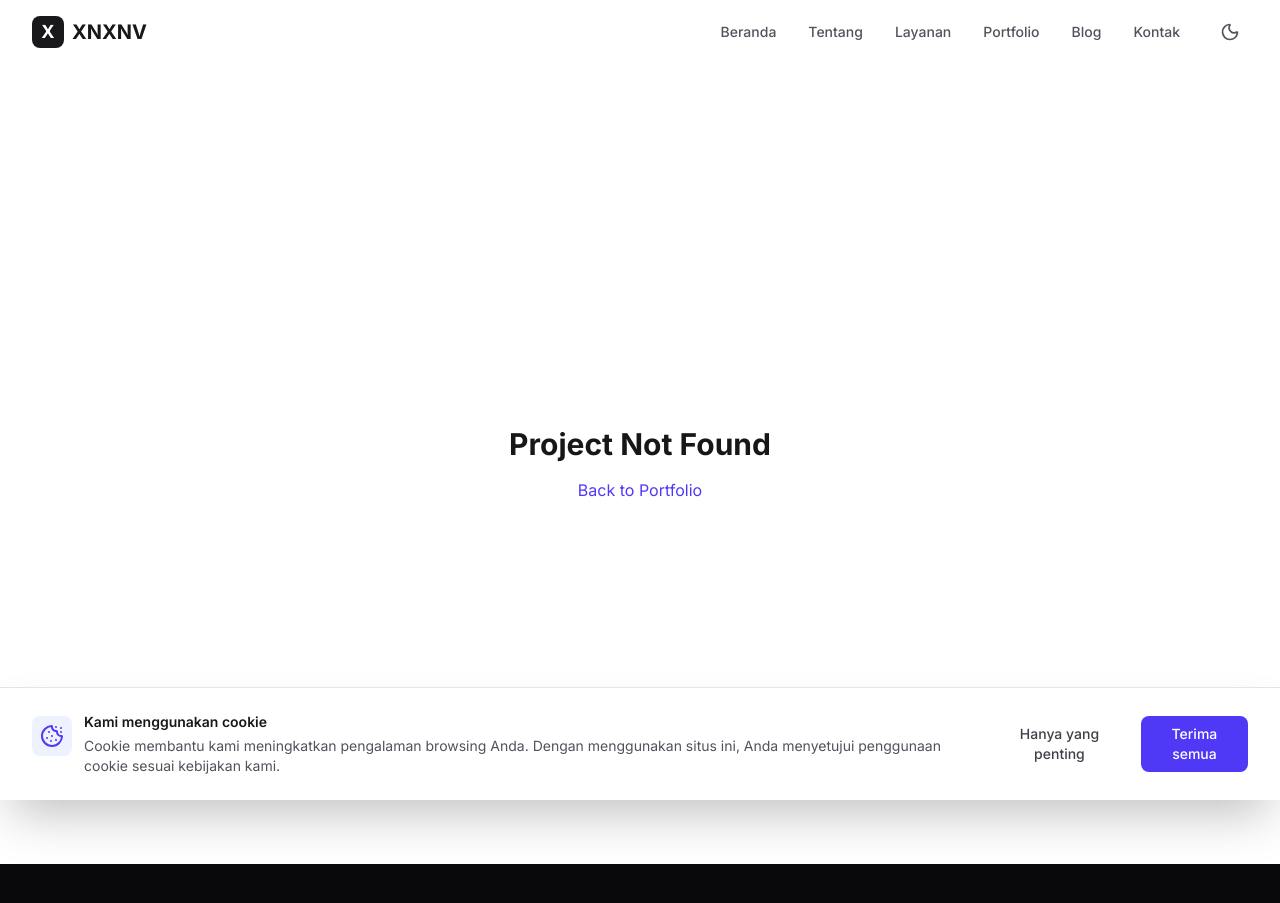
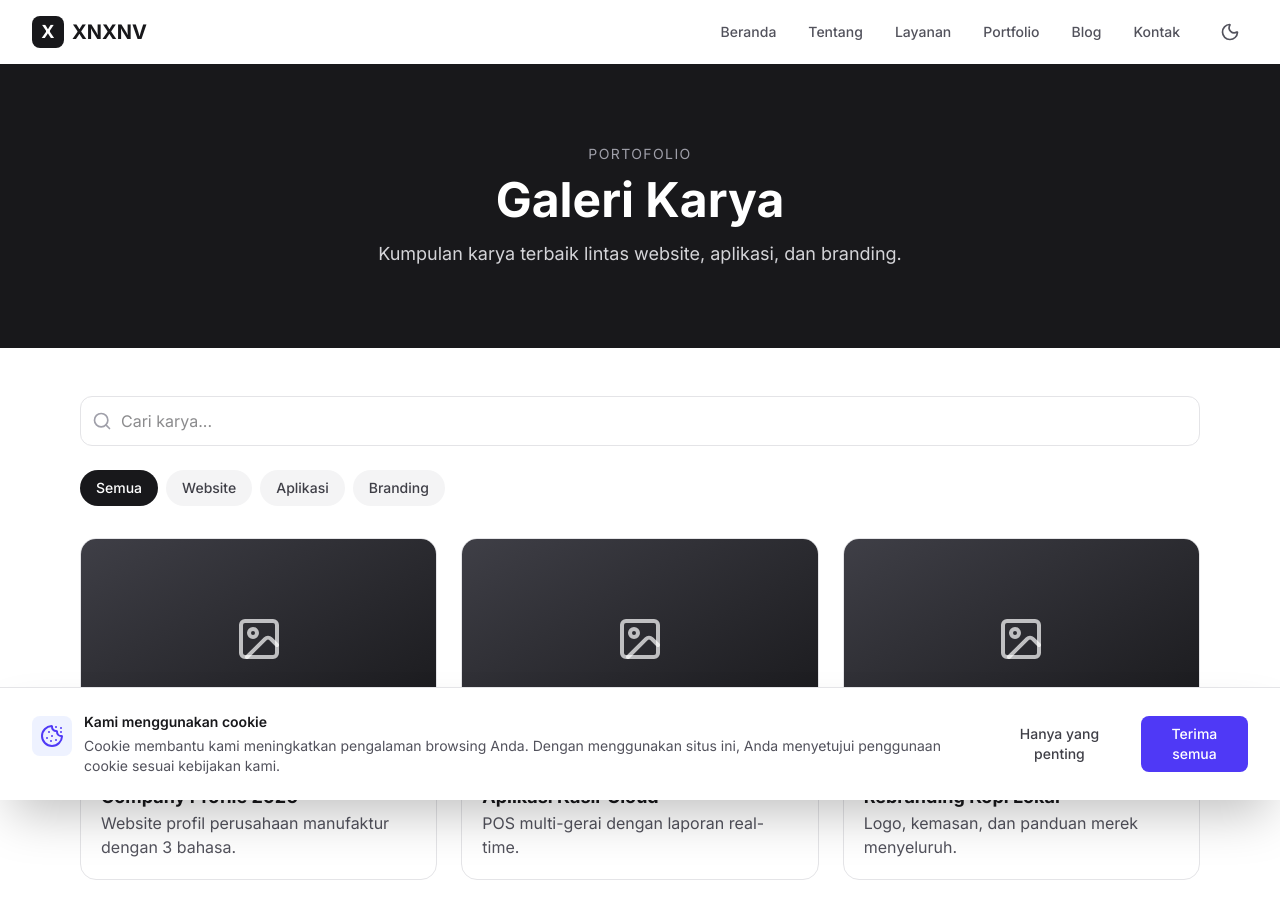
Before and after one commit to aryaapriawann-dev/XNXNV, a Next.js app: page /portfolio/gallery in a window 1280 px wide. Shown: the top 903 px of the page. Built offline with nearby package versions, Linux system fonts and the light colour scheme.

Commit message:
feat(portfolio): add Gallery page

```diff
--- /dev/null
+++ b/src/app/portfolio/gallery/page.tsx
@@ -0,0 +1,43 @@
+"use client";
+import { useMemo, useState } from "react";
+import Link from "next/link";
+import { Search, ImageIcon, ChevronRight } from "lucide-react";
+const ITEMS = [
+  { id: "1", nama: "Company Profile 2026", kategori: "website", deskripsi: "Website profil perusahaan manufaktur dengan 3 bahasa.", gambar: "profil" },
+  { id: "2", nama: "Aplikasi Kasir Cloud", kategori: "aplikasi", deskripsi: "POS multi-gerai dengan laporan real-time.", gambar: "kasir" },
+  { id: "3", nama: "Rebranding Kopi Lokal", kategori: "branding", deskripsi: "Logo, kemasan, dan panduan merek menyeluruh.", gambar: "kopi" },
+  { id: "4", nama: "Toko Online Fashion", kategori: "website", deskripsi: "E-commerce dengan checkout 1-klik dan QRIS.", gambar: "fashion" },
+  { id: "5", nama: "Dashboard Logistik", kategori: "aplikasi", deskripsi: "Pelacakan armada dan optimasi rute pengiriman.", gambar: "logistik" },
+  { id: "6", nama: "Identitas Startup Fintech", kategori: "branding", deskripsi: "Nama, logo, dan sistem visual untuk aplikasi keuangan.", gambar: "fintech" },
+];
+const CATS = [{ id: "all", label: "Semua" }, { id: "website", label: "Website" }, { id: "aplikasi", label: "Aplikasi" }, { id: "branding", label: "Branding" }] as const;
+export default function GalleryPage() {
+  const [q, setQ] = useState(""); const [cat, setCat] = useState<string>("all");
+  const f = useMemo(() => ITEMS.filter((i) => (cat === "all" || i.kategori === cat) && (i.nama + i.deskripsi).toLowerCase().includes(q.toLowerCase())), [q, cat]);
+  return (
+    <div className="flex flex-col min-h-screen">
+      <section className="py-20 bg-zinc-900 text-white text-center"><div className="max-w-4xl mx-auto px-4">
+        <p className="text-sm uppercase tracking-widest text-zinc-400 mb-3">Portofolio</p>
+        <h1 className="text-4xl sm:text-5xl font-bold mb-4">Galeri Karya</h1>
+        <p className="text-lg text-zinc-300">Kumpulan karya terbaik lintas website, aplikasi, dan branding.</p></div></section>
+      <section className="py-12 bg-white dark:bg-slate-950"><div className="max-w-6xl mx-auto px-4">
+        <div className="relative mb-6"><Search className="absolute left-3 top-1/2 -translate-y-1/2 h-5 w-5 text-zinc-400" />
+          <input value={q} onChange={(e) => setQ(e.target.value)} placeholder="Cari karya..."
+            className="w-full pl-10 pr-4 py-3 rounded-xl border border-zinc-200 dark:border-slate-700 bg-white dark:bg-slate-900 text-zinc-900 dark:text-white" /></div>
+        <div className="flex flex-wrap gap-2 mb-8">{CATS.map((c) => (
+          <button key={c.id} onClick={() => setCat(c.id)} className={`px-4 py-2 rounded-full text-sm font-medium transition-colors ${cat === c.id ? "bg-zinc-900 text-white dark:bg-white dark:text-zinc-900" : "bg-zinc-100 text-zinc-700 dark:bg-slate-800 dark:text-zinc-300"}`}>{c.label}</button>))}</div>
+        <div className="grid grid-cols-1 md:grid-cols-2 lg:grid-cols-3 gap-6">{f.map((i) => (
+          <div key={i.id} className="rounded-2xl border border-zinc-200 dark:border-slate-800 bg-white dark:bg-slate-900 overflow-hidden">
+            <div className="aspect-video bg-gradient-to-br from-zinc-700 to-zinc-900 flex items-center justify-center">
+              <ImageIcon className="h-12 w-12 text-white/70" />
+            </div>
+            <div className="p-5"><span className="text-xs font-semibold uppercase tracking-wide text-zinc-500">{i.kategori}</span>
+              <h2 className="text-lg font-bold text-zinc-900 dark:text-white">{i.nama}</h2>
+              <p className="text-zinc-600 dark:text-zinc-400">{i.deskripsi}</p></div>
+          </div>))}</div>
+        {f.length === 0 && <p className="text-center text-zinc-500 py-12">Tidak ada karya yang cocok.</p>}
+        <div className="flex justify-center mt-12"><Link href="/portfolio/showcase" className="inline-flex items-center gap-2 px-6 py-3 bg-zinc-900 text-white rounded-full font-semibold hover:bg-zinc-700 transition-colors">Showcase <ChevronRight className="h-5 w-5" /></Link></div>
+      </div></section>
+    </div>
+  );
+}
```
